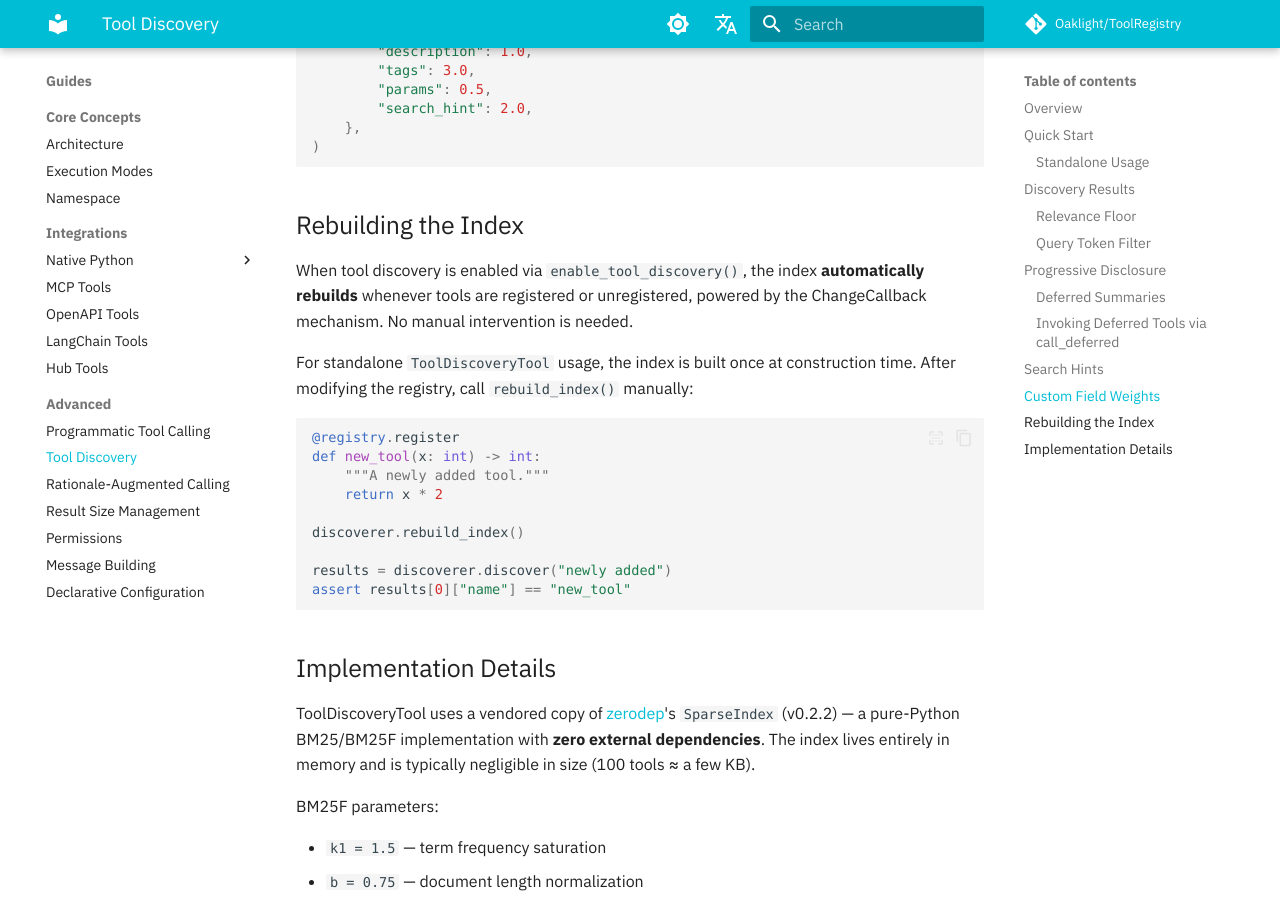
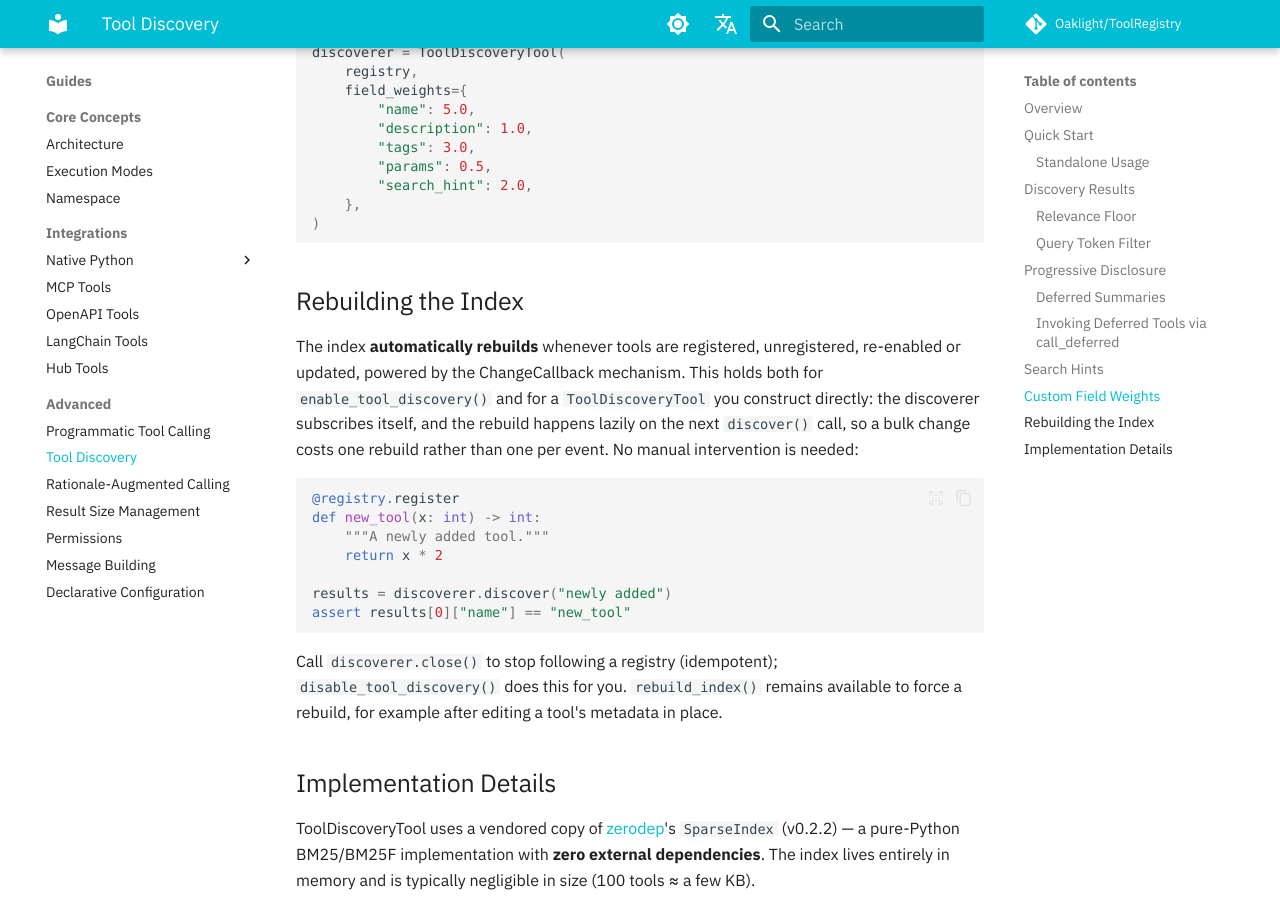
Before and after one commit to Oaklight/ToolRegistry, an MkDocs documentation site: the page built from docs/usage/tool_discovery.md, in a window 1280 px wide and 900 px high, scrolled down 6906 px. Built offline with MkDocs 1.6.1 and Material for MkDocs 9.7.7, drawn with Linux system fonts in a browser that asks for light colours; some web fonts are replaced; comment, search, counter and statistics services are not loaded; some of the changed text lies outside the part shown.

Commit message:
docs: document the discovery df floor and index freshness (#334)

````diff
--- a/docs/usage/tool_discovery.md
+++ b/docs/usage/tool_discovery.md
@@ -141,7 +141,7 @@
 
 A query made of words the corpus uses everywhere is not a search. Tokens appearing in at least `max_df_ratio` (default `0.5`) of the indexed tools are dropped before scoring, so "for" and "a" in *"weather forecast for a city"* stop matching every description that happens to contain them. If no token survives, `discover()` returns an empty list rather than near-tied filler.
 
-The filter is corpus-adaptive — document frequency, not an English stopword list — so it works for any language and for domain vocabulary. It is skipped below four indexed tools, where document frequency carries no signal. Disable it with `max_df_ratio=0`:
+The filter is corpus-adaptive — document frequency, not an English stopword list — so it works for any language and for domain vocabulary. A term only counts as filler once it appears in **at least three indexed tools**, so in a small registry a word shared by two of four tools is still searched rather than dropped at the 50% boundary. A **single-token query is never filtered**: one word is a capability keyword, and discarding it would make that capability unfindable. Disable the filter with `max_df_ratio=0`:
 
 ```python
 registry.enable_tool_discovery(max_df_ratio=0.0)
@@ -269,9 +269,7 @@
 
 ## Rebuilding the Index
 
-When tool discovery is enabled via `enable_tool_discovery()`, the index **automatically rebuilds** whenever tools are registered or unregistered, powered by the ChangeCallback mechanism. No manual intervention is needed.
-
-For standalone `ToolDiscoveryTool` usage, the index is built once at construction time. After modifying the registry, call `rebuild_index()` manually:
+The index **automatically rebuilds** whenever tools are registered, unregistered, re-enabled or updated, powered by the ChangeCallback mechanism. This holds both for `enable_tool_discovery()` and for a `ToolDiscoveryTool` you construct directly: the discoverer subscribes itself, and the rebuild happens lazily on the next `discover()` call, so a bulk change costs one rebuild rather than one per event. No manual intervention is needed:
 
 ```python
 @registry.register
@@ -279,11 +277,11 @@
     """A newly added tool."""
     return x * 2
 
-discoverer.rebuild_index()
-
 results = discoverer.discover("newly added")
 assert results[0]["name"] == "new_tool"
 ```
+
+Call `discoverer.close()` to stop following a registry (idempotent); `disable_tool_discovery()` does this for you. `rebuild_index()` remains available to force a rebuild, for example after editing a tool's metadata in place.
 
 ## Implementation Details
 
````
Also changed, not shown: docs/changelog.md (+3 -1 lines).
